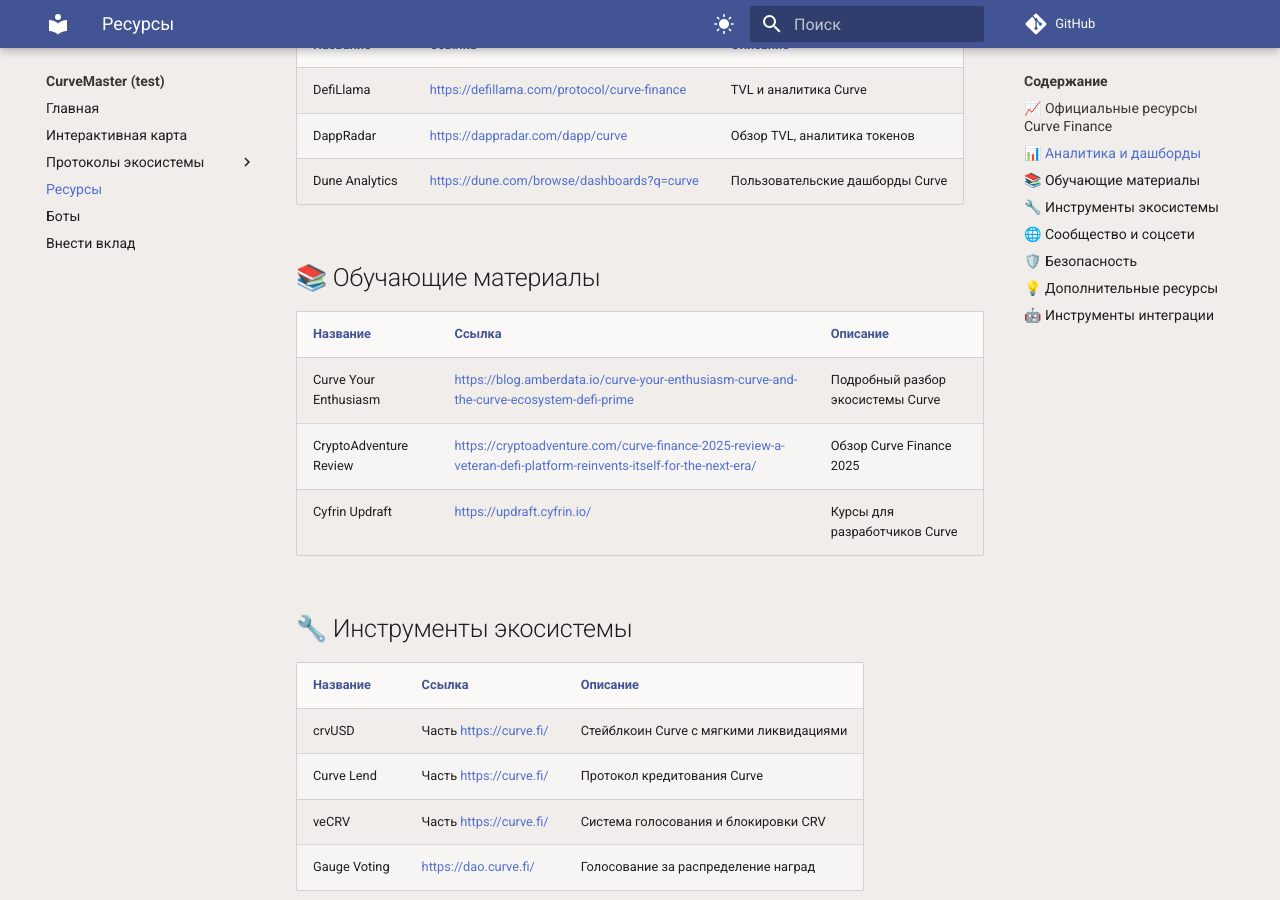
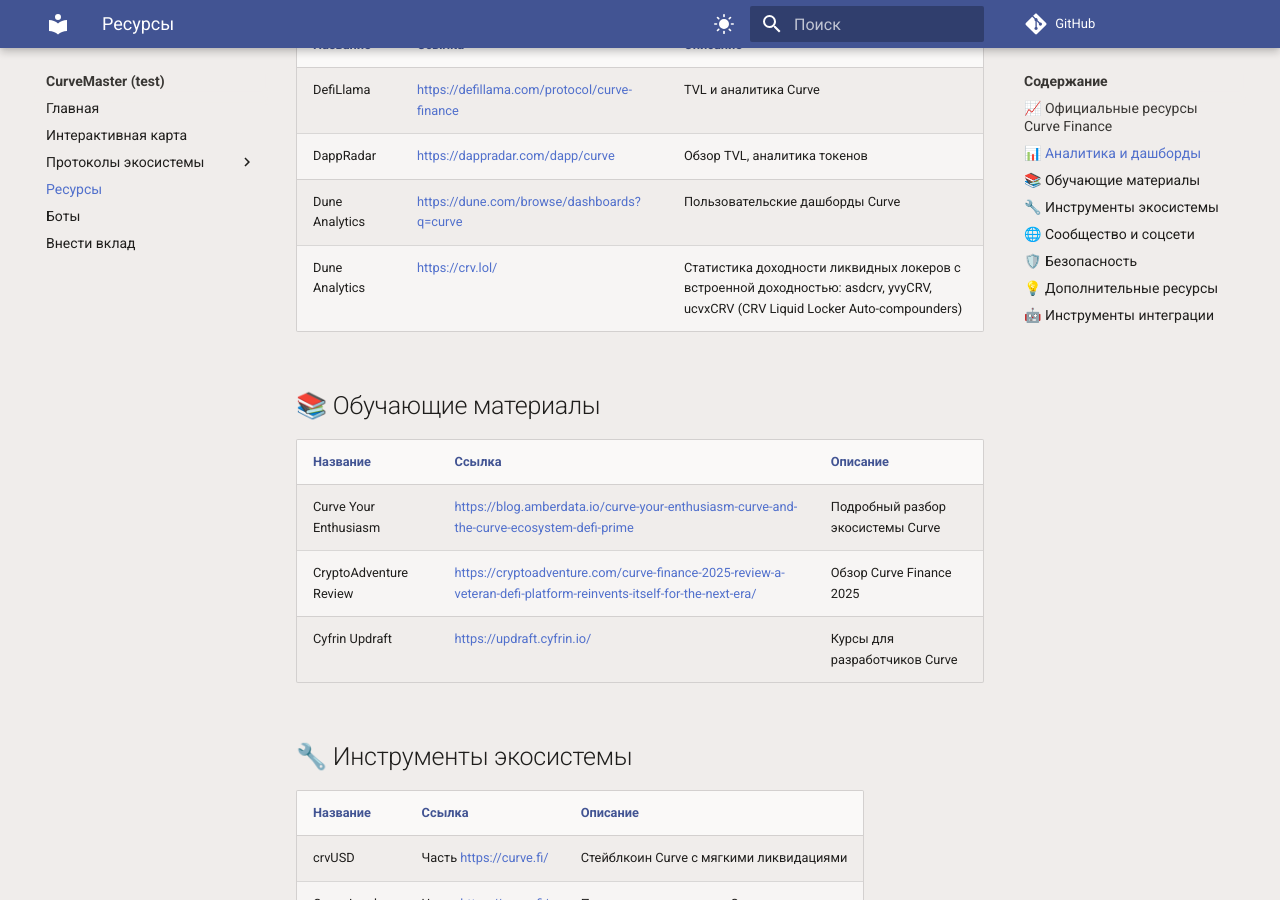
Before and after one commit to nikcrv/curvemaster, an MkDocs documentation site: the page built from docs/resources.md, in a window 1280 px wide and 900 px high, scrolled down 630 px. Built offline with MkDocs 1.6.1 and Material for MkDocs 9.7.7, drawn with Linux system fonts in a browser that asks for light colours; a script that is not in the unit is left out; comment, search, counter and statistics services are not loaded.

Commit message:
Update resources.md
add: APR of CRV Liquid Locker Auto-compounders

```diff
--- a/docs/resources.md
+++ b/docs/resources.md
@@ -17,6 +17,8 @@
 | DefiLlama | <https://defillama.com/protocol/curve-finance> | TVL и аналитика Curve |
 | DappRadar | <https://dappradar.com/dapp/curve> | Обзор TVL, аналитика токенов |
 | Dune Analytics | <https://dune.com/browse/dashboards?q=curve> | Пользовательские дашборды Curve |
+| Dune Analytics | <https://crv.lol/> | Статистика доходности ликвидных локеров с встроенной доходностью: asdcrv, yvyCRV, ucvxCRV (CRV Liquid Locker Auto-compounders) |
+
 
 ## 📚 Обучающие материалы
 
```
